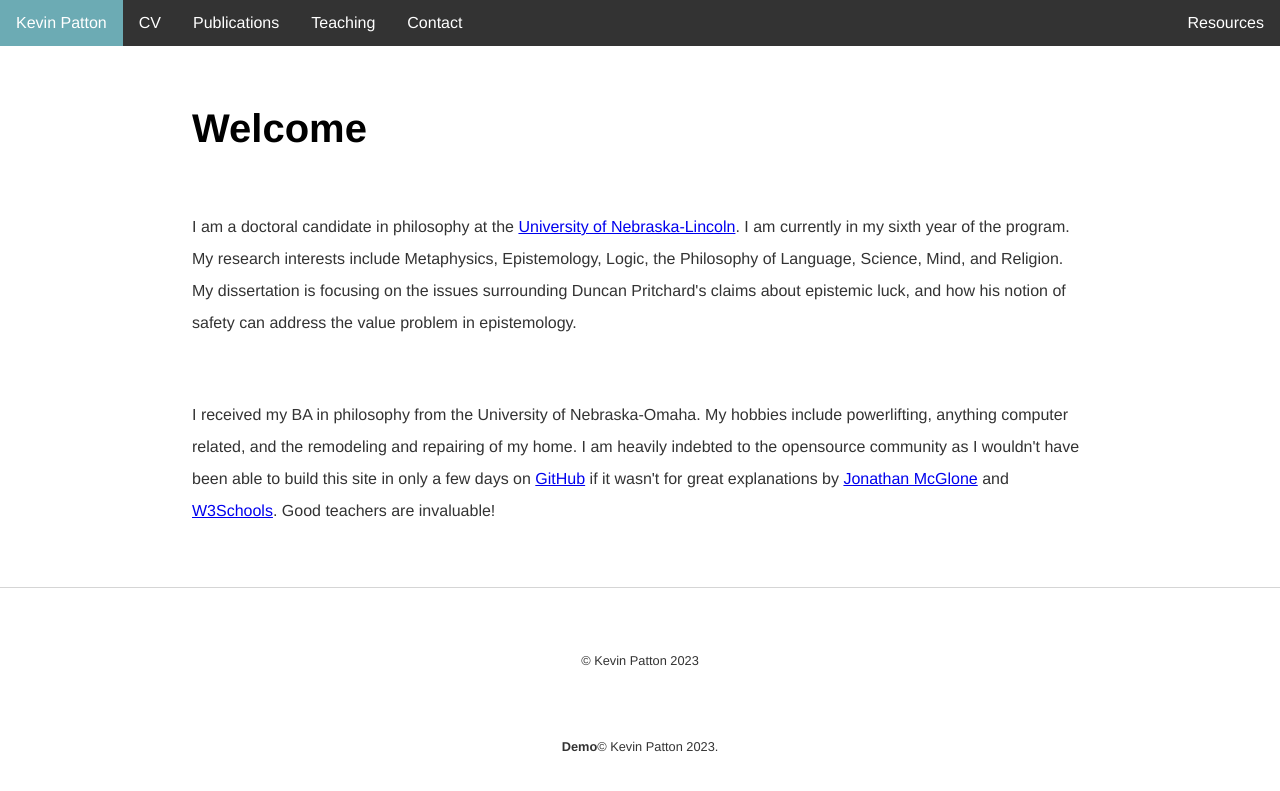
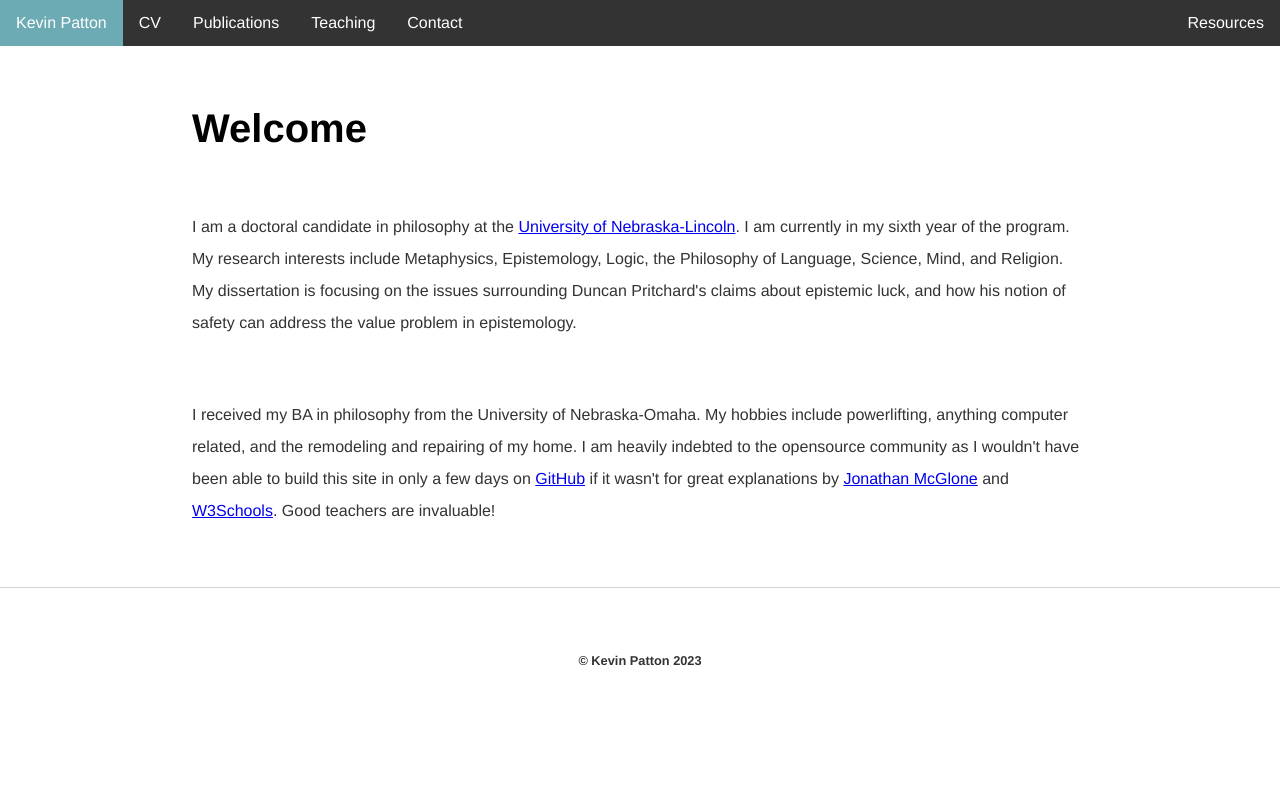
Before and after one commit to kevinjpatton/kevinjpatton.github.io, a Jekyll site: the page built from index.html, in a window 1280 px wide. Shown: the top 791 px of the page. Built offline with Jekyll 4.4.1, drawn with Linux system fonts in a browser that asks for light colours; Markdown is read by kramdown in place of the engine named in the settings.

Commit message:
Update default.html

```diff
--- a/_layouts/default.html
+++ b/_layouts/default.html
@@ -59,10 +59,10 @@
 			</div><!-- /.container -->
 
 	<footer>
-	<center><p>&copy; Kevin Patton 2023</p></center>
+
 <p>
-<strong>Demo</strong>&copy Kevin Patton
-<script type="text/javascript">document.write( new Date().getFullYear() );</script>.
+<strong>&copy Kevin Patton
+<script type="text/javascript">document.write( new Date().getFullYear() );</script></strong>
 </p>
 	</footer>
 
```
